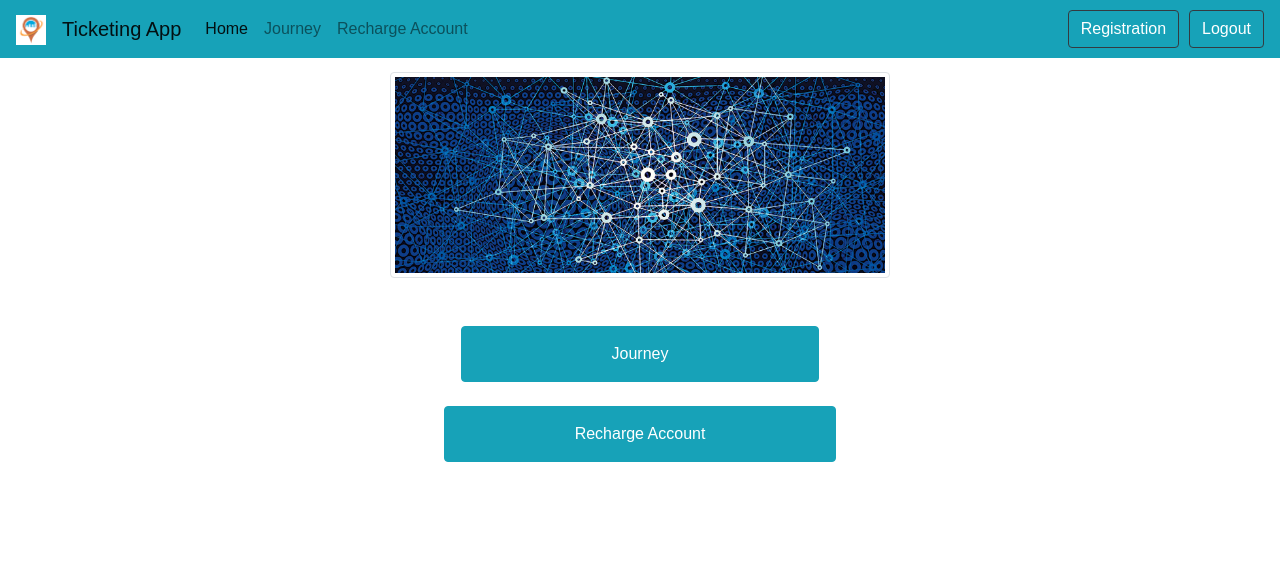
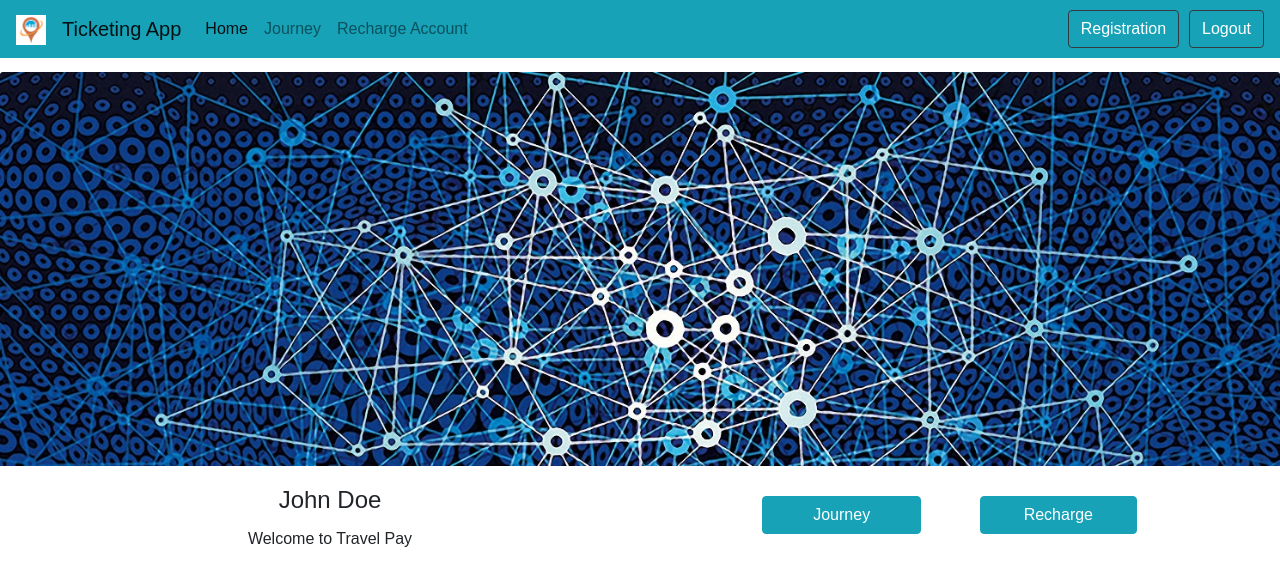
Before and after one commit to hiranthaA/csse_ticketing_system, a React (Create React App) app: page / in a window 1280 px wide. Both pictures are taken after a click on the button "Skip Login". Shown: the top 586 px of the page. Built offline with nearby package versions, Linux system fonts and the light colour scheme.

Commit message:
Home page navigation issues fixed

```diff
--- a/src/components/body/content/home/home.css
+++ b/src/components/body/content/home/home.css
@@ -1,13 +1,35 @@
 .btnJourney{
-    padding-left: 150px;
-    padding-right: 150px;
-    padding-top: 15px;
-    padding-bottom: 15px;
+    padding-left: 50px;
+    padding-right: 50px;
 }
 
 .btnRecharge{
-    padding-left: 130px;
-    padding-right: 130px;
-    padding-top: 15px;
-    padding-bottom: 15px;
+    padding-left: 43px;
+    padding-right: 43px;
 }
+
+.thumbnail{
+    max-width: 11rem;
+    max-height: 11rem;
+    min-width: 11rem;
+    min-height: 11rem;
+    margin : 10px;
+    cursor: pointer;
+}
+
+.row{
+    margin-left: 0px;
+    margin-right : 0px;
+}
+
+.homemaincard{
+    border : none;
+}
+
+.colJourney{
+    margin : 10px;
+}
+
+.colRecharge{
+    margin : 10px;
+}
--- a/src/components/body/content/home/home.js
+++ b/src/components/body/content/home/home.js
@@ -4,29 +4,36 @@ import './home.css';
 class LandingPage extends Component {
     constructor(props) {
         super(props);
-        this.state = {  }
+        this.state = {}
     }
     render() {
         return (
             <div>
-                <div className="row">
-                    <div className="col-md-12">
-                        <div >
-                            <img class="img-thumbnail imghomebg" src="background.jpg" width="500" alt="Card image cap" />
+                <div class="card homemaincard h-100 w-100" >
+                    <img class="card-img-top" src="background2.jpg" alt="Card image" />
+                    <div class="card-body">
+                        <div className="row">
+                            <div className="col-xl-6 col-lg-6 col-md-6 col-sm-12 col-12">
+                                <h4 class="card-title">John Doe</h4>
+                                <p class="card-text">Welcome to Travel Pay</p>
+                            </div>
+                            <div className="col-xl-6 col-lg-6 col-md-6 col-sm-12 col-12">
+                                <div className="row justify-content-center">
+                                    {/* <div className="colJourney col-xl-4 col-lg-4 col-md-4 col-sm-12 col-12">
+                                    <a href="#" className="btn btnJourney btn-info" onClick={this.props.setMainBodyContent("recharge")}>Journey</a>
+                                    </div>
+                                    <div className="colRecharge col-xl-4 col-lg-4 col-md-4 col-sm-12 col-12">
+                                    <a href="#" className="btn btnRecharge btn-info">Recharge</a>
+                                    </div> */}
+                                    <div className="colJourney col-xl-4 col-lg-4 col-md-4 col-sm-12 col-12">
+                                        <button type="button" className="btn btn-info btnJourney" onClick={()=> this.props.setMainBodyContent("journey")}>Journey</button>
+                                    </div>
+                                    <div className="colRecharge col-xl-4 col-lg-4 col-md-4 col-sm-12 col-12">
+                                        <button type="button" className="btn btn-info btnRecharge" onClick={()=> this.props.setMainBodyContent("recharge")}>Recharge</button>
+                                    </div>
+                                </div>
+                            </div>
                         </div>
-                    </div>
-                </div>
-                <br/>
-                <br/>
-                <div className="row">
-                    <div className="col-xl-12 col-lg-12 col-md-12 col-sm-12 col-12">
-                        <button type="button" className="btn btnJourney btn-info" >Journey</button>
-                    </div>
-                </div>
-                <br/>
-                <div className="row">
-                    <div className="col-xl-12 col-lg-12 col-md-12 col-sm-12 col-12">
-                        <button type="button" className="btn btnRecharge btn-info" >Recharge Account</button>
                     </div>
                 </div>
             </div>
--- a/src/components/body/mainbody.js
+++ b/src/components/body/mainbody.js
@@ -44,7 +44,7 @@ class MainBody extends Component {
         }
         else if(this.state.loadedContent==="home"){
             loadcontent = (
-                <Home/>
+                <Home setMainBodyContent={this.setMainBodyContent}/>
             );
         }
 
```
Also changed, not shown: public/background2.jpg (added).
